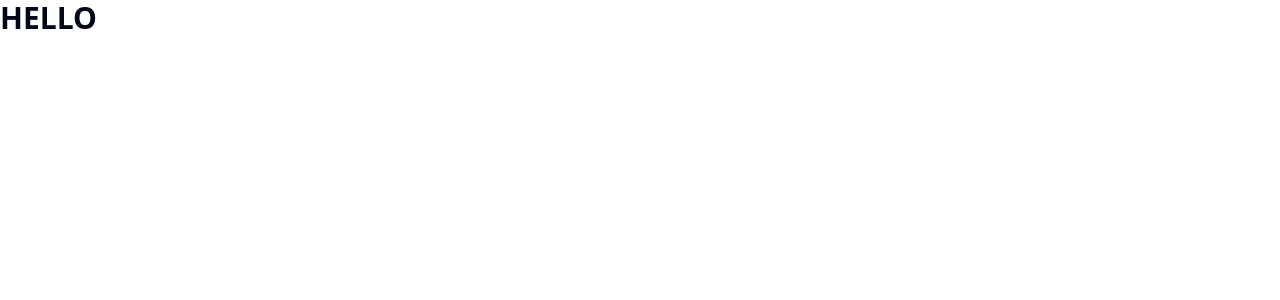
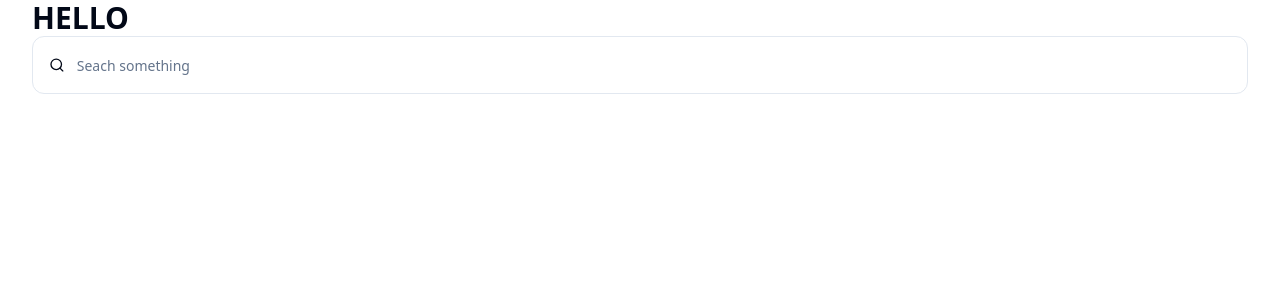
Before and after one commit to Dimitry-prog/test-ip-shatkova, a Next.js app: page / in a window 1280 px wide. Shown: the top 300 px of the page. Built offline with nearby package versions, Linux system fonts and the light colour scheme.

Commit message:
feat: search

```diff
--- a/app/page.tsx
+++ b/app/page.tsx
@@ -1,3 +1,10 @@
+import Search from '@/shared/components/search';
+
 export default function Home() {
-  return <h1 className="text-3xl font-bold uppercase">hello</h1>;
+  return (
+    <div className="container">
+      <h1 className="text-3xl font-bold uppercase">hello</h1>
+      <Search />
+    </div>
+  );
 }
--- /dev/null
+++ b/shared/components/search.tsx
@@ -0,0 +1,37 @@
+'use client';
+
+import { SearchIcon } from 'lucide-react';
+import { usePathname, useRouter, useSearchParams } from 'next/navigation';
+import { ChangeEvent } from 'react';
+
+import { Input } from '@/shared/components/ui/input';
+
+const Search = () => {
+  const pathname = usePathname();
+  const router = useRouter();
+  const searchParams = useSearchParams();
+  const params = new URLSearchParams(searchParams);
+
+  const handleChange = (e: ChangeEvent<HTMLInputElement>) => {
+    if (!e.target.value) {
+      params.delete('search');
+    } else {
+      params.set('search', e.target.value);
+    }
+
+    router.replace(`${pathname}?${params}`, { scroll: false });
+  };
+
+  return (
+    <div className="flex items-center rounded-xl border border-input bg-background px-4 py-2 hover:border-gray-400">
+      <SearchIcon className="size-4" />
+      <Input
+        onChange={handleChange}
+        placeholder="Seach something"
+        className="border-none focus-visible:border-none focus-visible:ring-0 focus-visible:ring-offset-0"
+      />
+    </div>
+  );
+};
+
+export default Search;
--- /dev/null
+++ b/shared/components/ui/input.tsx
@@ -0,0 +1,24 @@
+import * as React from 'react';
+
+import { cn } from '@/shared/lib/utils';
+
+export interface InputProps extends React.InputHTMLAttributes<HTMLInputElement> {}
+
+const Input = React.forwardRef<HTMLInputElement, InputProps>(
+  ({ className, type, ...props }, ref) => {
+    return (
+      <input
+        type={type}
+        className={cn(
+          'flex h-10 w-full rounded-md border border-input bg-background px-3 py-2 text-sm ring-offset-background file:border-0 file:bg-transparent file:text-sm file:font-medium placeholder:text-muted-foreground focus-visible:outline-none focus-visible:ring-2 focus-visible:ring-ring focus-visible:ring-offset-2 disabled:cursor-not-allowed disabled:opacity-50',
+          className
+        )}
+        ref={ref}
+        {...props}
+      />
+    );
+  }
+);
+Input.displayName = 'Input';
+
+export { Input };
```
